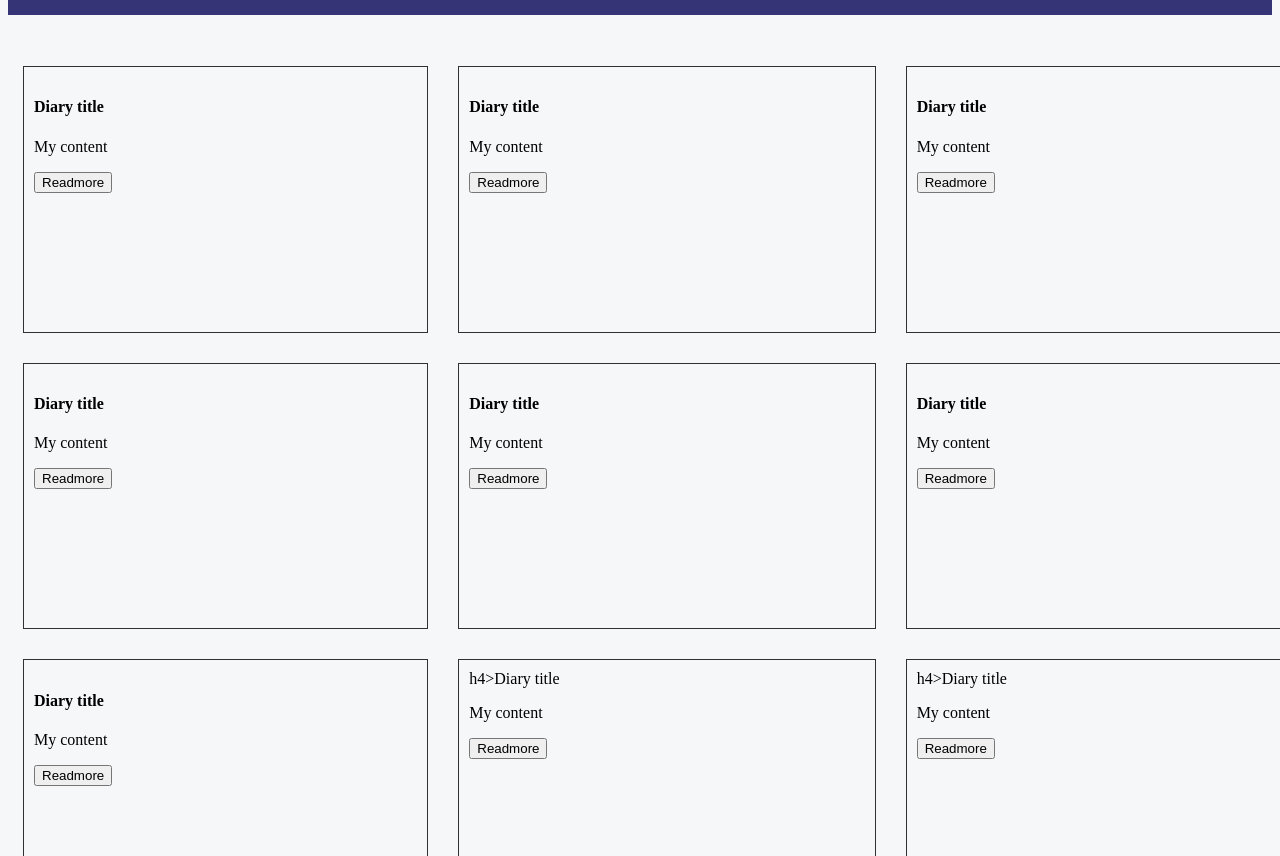
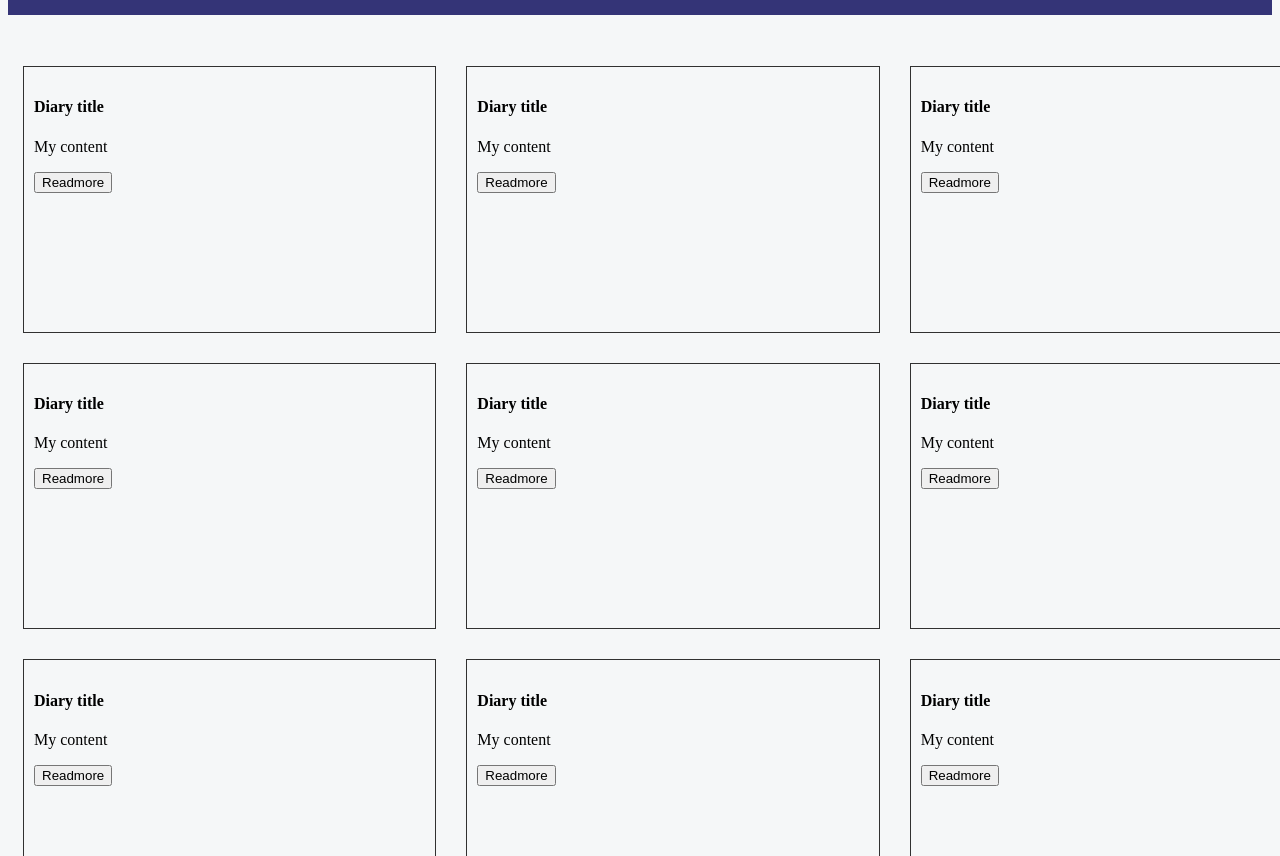
Before and after one commit to Ecklene/mydiaryapp, a website: page UI/allentries.html in a window 1280 px wide. Shown: the part 96-952 px from the top of the page. Drawn offline with Linux system fonts and the light colour scheme.

```diff
--- a/UI/allentries.html
+++ b/UI/allentries.html
@@ -55,11 +55,11 @@
                             <p>My content</p>
                             <button>Readmore</button></div>
                         <div class="grid-item">
-                            h4>Diary title</h4>
+                            <h4>Diary title</h4>
                             <p>My content</p>
                             <button>Readmore</button></div>
                         <div class="grid-item">
-                                h4>Diary title</h4>
+                                <h4>Diary title</h4>
                                 <p>My content</p>
                                 <button>Readmore</button>
                         </div>
```
